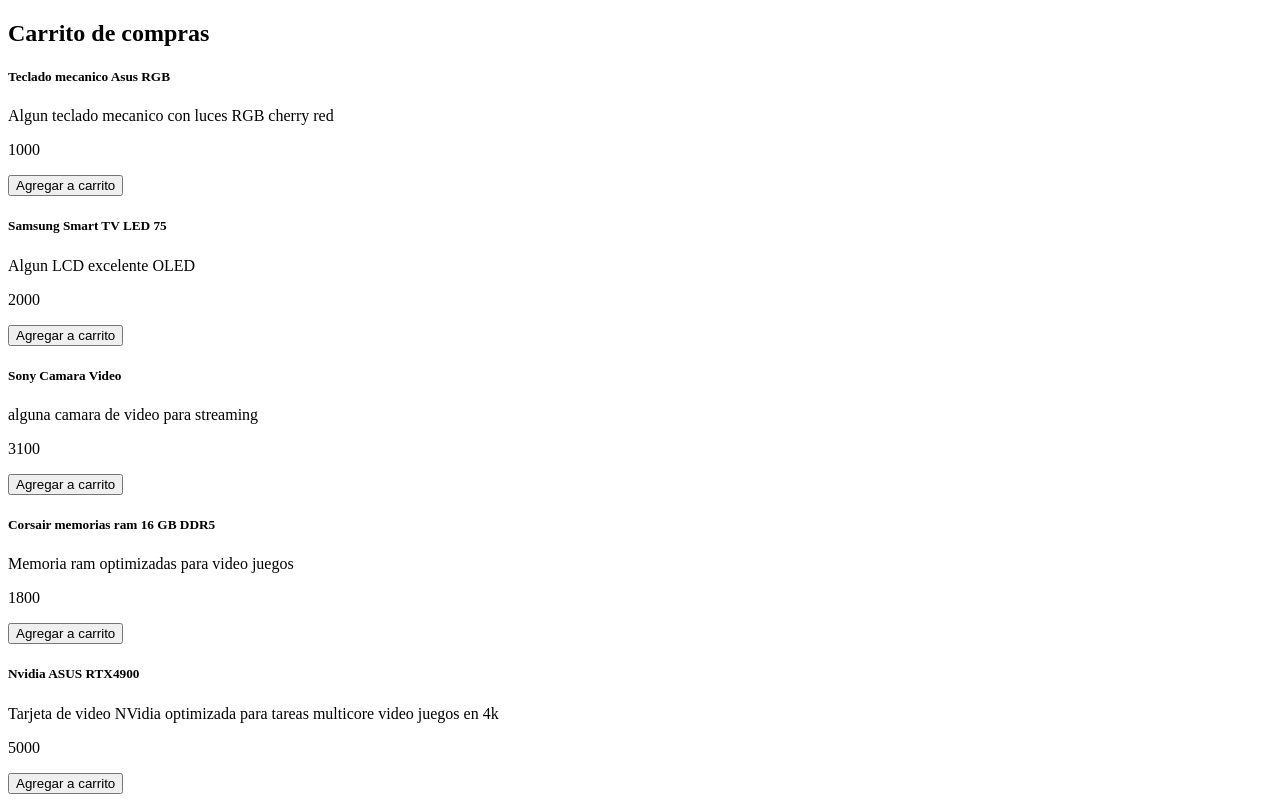
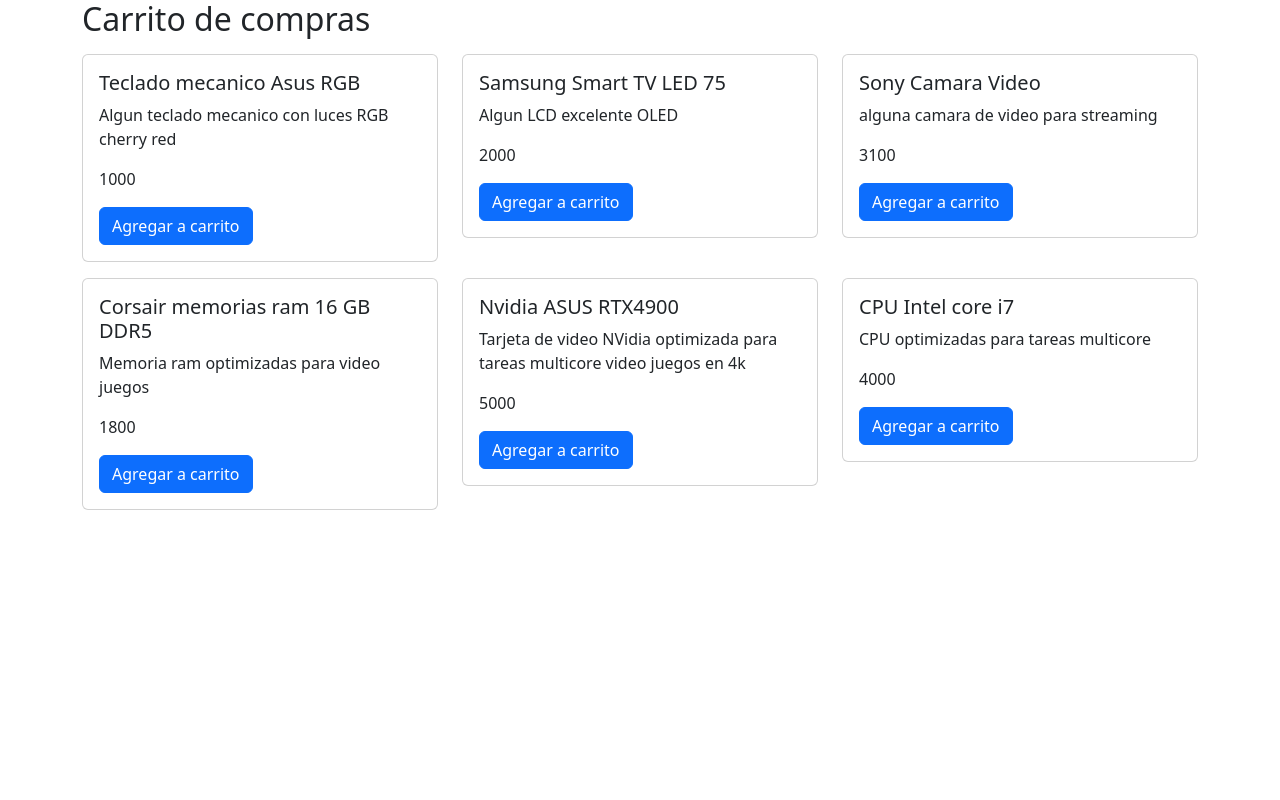
Before and after one commit to 00DTM/3-cart-app, an Angular app: page / in a window 1280 px wide. Shown: the top 800 px of the page. Built offline with nearby package versions, Linux system fonts and the light colour scheme.

Commit message:
Maquetando con CSS cart-app

```diff
--- a/src/app/app.component.html
+++ b/src/app/app.component.html
@@ -1 +1,3 @@
-<app-cart-app></app-cart-app>
+<div class="container">
+    <app-cart-app></app-cart-app>
+</div>
--- a/src/app/components/cart-app.component.html
+++ b/src/app/components/cart-app.component.html
@@ -1,13 +1,16 @@
 <h2>Carrito de compras</h2>
 
-<div>
+<div class="row ">
     @for (product of products; track $index) {
-        <div>
-            <h5>{{product.name}}</h5>
-            <p>{{product.description}}</p>
-            <p>{{product.price}}</p>
-            <button>Agregar a carrito</button>
+        <div class="col-4 my-2">
+            <div class="card">
+                <div class="card-body">
+                    <h5 class="card-title">{{product.name}}</h5>
+                    <p class="card-text">{{product.description}}</p>
+                    <p class="card-text">{{product.price}}</p>
+                    <button class="btn btn-primary">Agregar a carrito</button>
+                </div>
+            </div>
         </div>
     }
-
 </div>
--- a/src/index.html
+++ b/src/index.html
@@ -6,6 +6,8 @@
   <base href="/">
   <meta name="viewport" content="width=device-width, initial-scale=1">
   <link rel="icon" type="image/x-icon" href="favicon.ico">
+  <link href="https://cdn.jsdelivr.net/npm/bootstrap@5.3.3/dist/css/bootstrap.min.css" rel="stylesheet" integrity="sha384-QWTKZyjpPEjISv5WaRU9OFeRpok6YctnYmDr5pNlyT2bRjXh0JMhjY6hW+ALEwIH" crossorigin="anonymous">
+
 </head>
 <body>
   <app-root></app-root>
```
